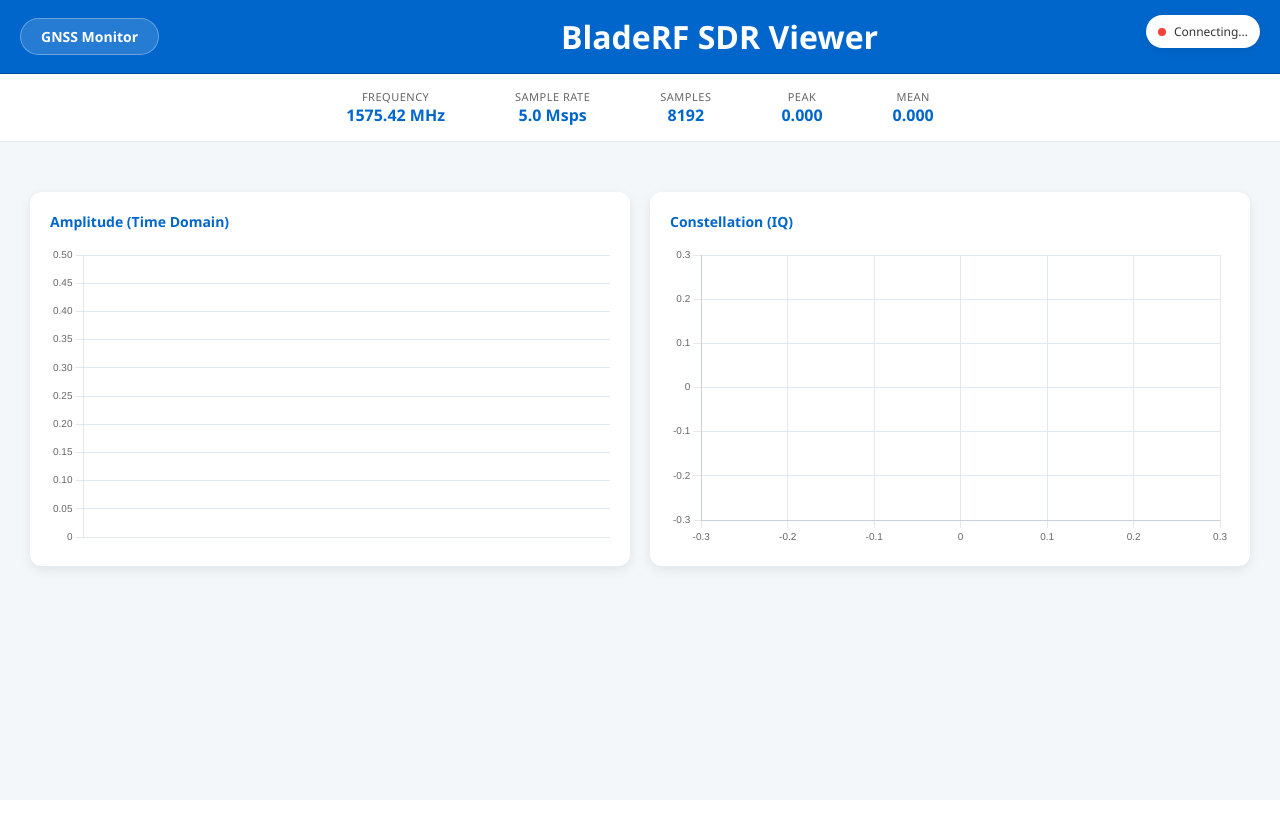
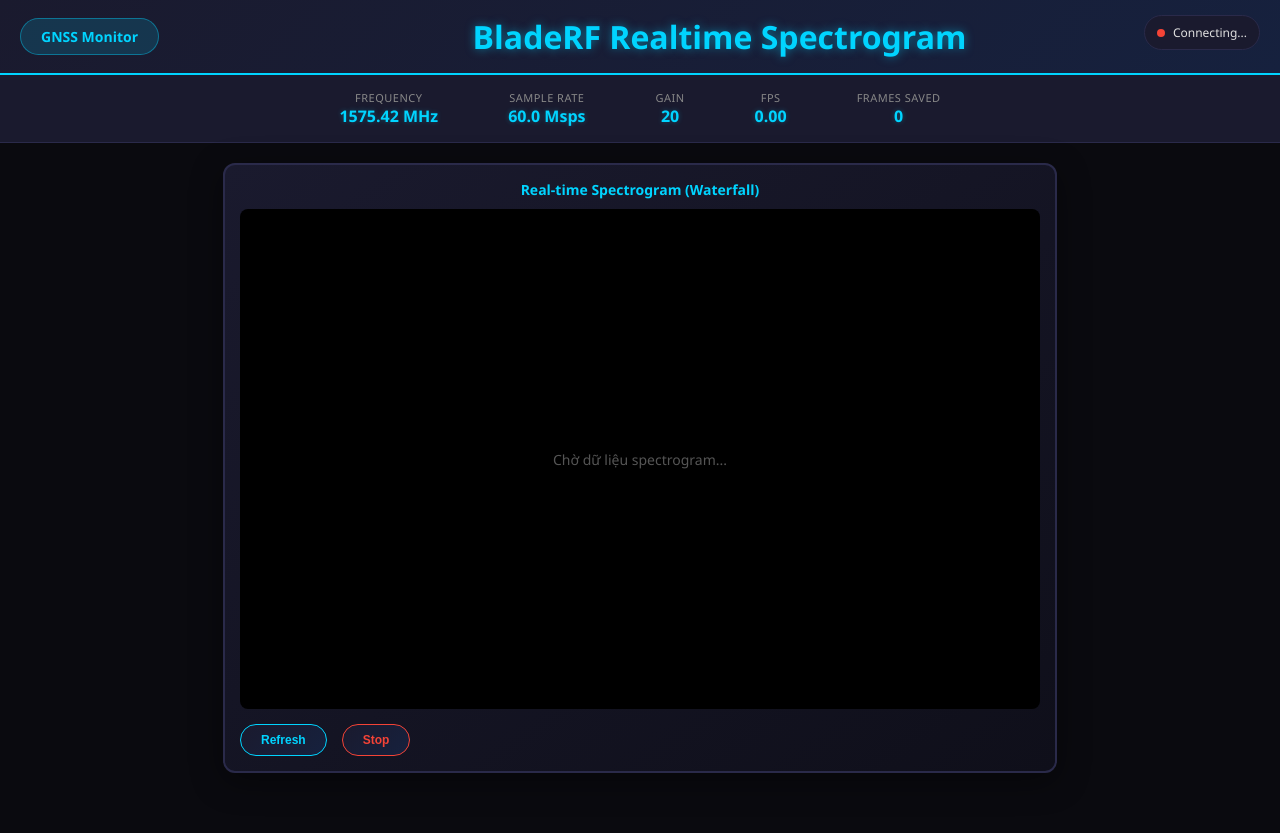
Before and after one commit to HoanTqHust/GNSS_monitoring_station, a Flask app: page /sdr in a window 1280 px wide. Before the commit the page ends 577 px from the top, so only its background shows below. Run offline with Flask 3, Linux system fonts and the light colour scheme; parts of the project's set-up code (start-up, migrations or seed data) failed here and were passed over; some libraries are stand-ins or nearby versions.

Commit message:
draw spectrogram forr blade rf

```diff
--- a/app.py
+++ b/app.py
@@ -3,7 +3,7 @@
 from multiprocessing import Process
 from multiprocessing import Queue as MpQueue
 from queue import Queue as ThreadQueue
-from flask import Flask, render_template
+from flask import Flask, render_template, jsonify, request, send_file
 from flask_cors import CORS
 from flask_socketio import SocketIO
 from thread.ReadSerialThread import ReadSerial
@@ -82,6 +82,39 @@
     return render_template("sdr.html")
 
 
+@app.route("/sdr/latest_bmp")
+def sdr_latest_bmp():
+    bmp_dir = os.path.join(os.path.dirname(os.path.abspath(__file__)), "BKDATASET")
+    if not os.path.isdir(bmp_dir):
+        return jsonify({"filename": None})
+    files = [os.path.join(bmp_dir, f) for f in os.listdir(bmp_dir) if f.lower().endswith(".bmp")]
+    if not files:
+        return jsonify({"filename": None})
+    latest = max(files, key=os.path.getmtime)
+    return jsonify({"filename": latest})
+
+
+@app.route("/sdr/bmp/<path:filename>")
+def sdr_serve_bmp(filename):
+    """Serve BMP file from BKDATASET directory"""
+    bmp_dir = os.path.join(os.path.dirname(os.path.abspath(__file__)), "BKDATASET")
+    # Security: only allow files within BKDATASET
+    if ".." in filename or not filename.endswith(".bmp"):
+        return "Invalid file", 400
+    full_path = os.path.join(bmp_dir, os.path.basename(filename))
+    if not os.path.exists(full_path):
+        return "Not found", 404
+    return send_file(full_path, mimetype="image/bmp")
+
+
+@app.route("/sdr/stop", methods=["POST"])
+def sdr_stop():
+    sdr_thread = SDRThread.get_instance(socketio)
+    sdr_thread.stop()
+    socketio.emit("sdr_stopped")
+    return jsonify({"status": "stopped"})
+
+
 @socketio.on('connect')
 def handle_connect():
     print("Client connected")
--- a/templates/sdr.html
+++ b/templates/sdr.html
@@ -3,24 +3,27 @@
 
 <head>
     <meta charset="UTF-8">
-    <title>SDR Viewer</title>
+    <title>SDR Spectrogram Viewer</title>
     <script src="https://cdnjs.cloudflare.com/ajax/libs/socket.io/4.7.2/socket.io.min.js"></script>
-    <script src="https://cdn.jsdelivr.net/npm/chart.js@4.4.0/dist/chart.umd.min.js"></script>
     <style>
+        * {
+            box-sizing: border-box;
+        }
+
         body {
             font-family: 'Segoe UI', Tahoma, Geneva, Verdana, sans-serif;
             margin: 0;
-            background-color: #f4f7f9;
-            color: #333;
+            background-color: #0a0a0f;
+            color: #e0e0e0;
         }
 
         h1 {
-            background-color: #0066cc;
-            color: white;
+            background: linear-gradient(135deg, #1a1a2e 0%, #16213e 100%);
+            color: #00d4ff;
             padding: 15px 20px;
             margin: 0;
             text-align: center;
-            border-bottom: 1px solid #004c99;
+            border-bottom: 2px solid #00d4ff;
             display: flex;
             align-items: center;
             justify-content: center;
@@ -29,22 +32,24 @@
 
         h1 .page-title {
             flex: 1;
+            text-shadow: 0 0 10px rgba(0, 212, 255, 0.5);
         }
 
         .nav-btn {
-            background-color: rgba(255, 255, 255, 0.15);
-            color: white;
+            background-color: rgba(0, 212, 255, 0.15);
+            color: #00d4ff;
             padding: 8px 20px;
             border-radius: 20px;
             text-decoration: none;
             font-size: 14px;
             font-weight: 600;
-            transition: background-color 0.2s;
-            border: 1px solid rgba(255, 255, 255, 0.3);
+            transition: all 0.3s ease;
+            border: 1px solid rgba(0, 212, 255, 0.4);
         }
 
         .nav-btn:hover {
-            background-color: rgba(255, 255, 255, 0.25);
+            background-color: rgba(0, 212, 255, 0.3);
+            box-shadow: 0 0 15px rgba(0, 212, 255, 0.3);
         }
 
         .stats-bar {
@@ -52,8 +57,8 @@
             justify-content: center;
             gap: 30px;
             padding: 15px;
-            background-color: white;
-            border-bottom: 1px solid #e2e8f0;
+            background-color: #1a1a2e;
+            border-bottom: 1px solid #2a2a4a;
             flex-wrap: wrap;
         }
 
@@ -64,15 +69,16 @@
 
         .stat-label {
             font-size: 11px;
-            color: #666;
+            color: #888;
             text-transform: uppercase;
             letter-spacing: 0.5px;
         }
 
         .stat-value {
             font-size: 16px;
-            color: #0066cc;
+            color: #00d4ff;
             font-weight: bold;
+            text-shadow: 0 0 5px rgba(0, 212, 255, 0.3);
         }
 
         #status {
@@ -83,10 +89,10 @@
             align-items: center;
             gap: 8px;
             font-size: 12px;
-            background-color: white;
+            background-color: #1a1a2e;
             padding: 8px 12px;
             border-radius: 20px;
-            box-shadow: 0 2px 8px rgba(0, 0, 0, 0.1);
+            border: 1px solid #2a2a4a;
             z-index: 100;
         }
 
@@ -99,46 +105,95 @@
 
         .dot.live {
             background-color: #4caf50;
+            box-shadow: 0 0 8px rgba(76, 175, 80, 0.6);
         }
 
-        .charts {
-            display: grid;
-            grid-template-columns: 1fr 1fr;
-            gap: 20px;
-            padding: 30px;
-            max-width: 1400px;
-            margin: 0 auto;
+        .main-container {
+            display: flex;
+            flex-direction: column;
+            align-items: center;
+            padding: 20px;
         }
 
-        .chart-box {
-            background-color: white;
+        .spectrogram-box {
+            background: linear-gradient(145deg, #1a1a2e, #0f0f1a);
+            border: 2px solid #2a2a4a;
             border-radius: 12px;
-            padding: 20px;
-            box-shadow: 0 4px 12px rgba(0, 0, 0, 0.08);
+            padding: 15px;
+            margin-bottom: 20px;
+            box-shadow: 0 8px 32px rgba(0, 0, 0, 0.4);
         }
 
-        .chart-box h3 {
+        .spectrogram-box h3 {
+            color: #00d4ff;
+            margin: 0 0 10px 0;
             font-size: 14px;
-            color: #0066cc;
-            margin: 0 0 15px 0;
-            font-weight: 600;
+            text-align: center;
         }
 
-        .chart-container {
-            position: relative;
-            height: 300px;
+        #spectrogram-container {
+            background-color: #000;
+            border-radius: 8px;
+            min-width: 800px;
+            min-height: 500px;
+            display: flex;
+            align-items: center;
+            justify-content: center;
         }
 
-        #error {
+        #spectrogram {
+            max-width: 100%;
+            border-radius: 4px;
+        }
+
+        #no-image {
+            color: #555;
+            font-size: 14px;
+        }
+
+        .controls {
+            display: flex;
+            gap: 15px;
+            margin-top: 15px;
+        }
+
+        .btn {
+            background: linear-gradient(135deg, #1a1a2e, #16213e);
+            color: #00d4ff;
+            border: 1px solid #00d4ff;
+            padding: 8px 20px;
+            border-radius: 20px;
+            cursor: pointer;
+            font-size: 12px;
+            font-weight: 600;
+            transition: all 0.3s ease;
+        }
+
+        .btn:hover {
+            background: rgba(0, 212, 255, 0.2);
+            box-shadow: 0 0 15px rgba(0, 212, 255, 0.3);
+        }
+
+        .btn.danger {
+            border-color: #f44336;
             color: #f44336;
+        }
+
+        .btn.danger:hover {
+            background: rgba(244, 67, 54, 0.2);
+            box-shadow: 0 0 15px rgba(244, 67, 54, 0.3);
+        }
+
+        #info {
             text-align: center;
             padding: 10px;
+            color: #888;
             font-size: 12px;
         }
 
         @media (max-width: 900px) {
-            .charts {
-                grid-template-columns: 1fr;
+            #spectrogram-container {
+                min-width: 100%;
             }
         }
     </style>
@@ -147,7 +202,7 @@
 <body>
     <h1>
         <a href="/" class="nav-btn">GNSS Monitor</a>
-        <span class="page-title">BladeRF SDR Viewer</span>
+        <span class="page-title">BladeRF Realtime Spectrogram</span>
     </h1>
 
     <div class="stats-bar">
@@ -157,19 +212,19 @@
         </div>
         <div class="stat">
             <div class="stat-label">Sample Rate</div>
-            <div class="stat-value" id="sr">5.0 Msps</div>
+            <div class="stat-value" id="sr">60.0 Msps</div>
         </div>
         <div class="stat">
-            <div class="stat-label">Samples</div>
-            <div class="stat-value" id="samples">8192</div>
+            <div class="stat-label">Gain</div>
+            <div class="stat-value" id="gain">20</div>
         </div>
         <div class="stat">
-            <div class="stat-label">Peak</div>
-            <div class="stat-value" id="peak">0.000</div>
+            <div class="stat-label">FPS</div>
+            <div class="stat-value" id="fps">0.00</div>
         </div>
         <div class="stat">
-            <div class="stat-label">Mean</div>
-            <div class="stat-value" id="mean">0.000</div>
+            <div class="stat-label">Frames Saved</div>
+            <div class="stat-value" id="frames">0</div>
         </div>
     </div>
 
@@ -178,125 +233,133 @@
         <span id="statusText">Connecting...</span>
     </div>
 
-    <div id="error"></div>
-
-    <div class="charts">
-        <div class="chart-box">
-            <h3>Amplitude (Time Domain)</h3>
-            <div class="chart-container">
-                <canvas id="timeChart"></canvas>
+    <div class="main-container">
+        <div class="spectrogram-box">
+            <h3>Real-time Spectrogram (Waterfall)</h3>
+            <div id="spectrogram-container">
+                <span id="no-image">Chờ dữ liệu spectrogram...</span>
+                <img id="spectrogram" style="display: none;" alt="Spectrogram">
+            </div>
+            <div class="controls">
+                <button class="btn" onclick="refreshImage()">Refresh</button>
+                <button class="btn danger" onclick="stopAcquisition()">Stop</button>
             </div>
         </div>
-        <div class="chart-box">
-            <h3>Constellation (IQ)</h3>
-            <div class="chart-container">
-                <canvas id="scatterChart"></canvas>
-            </div>
-        </div>
+
+        <div id="info"></div>
     </div>
 
     <script>
         const socket = io();
-
-        let timeChart, scatterChart;
-        const MAX_TIME_POINTS = 500;
-        const MAX_SCATTER_POINTS = 500;
+        let lastFilename = null;
+        let refreshTimer = null;
+        let frameCount = 0;
+        let lastFpsUpdate = Date.now();
+        let fps = 0;
+        let imgLoading = false;
 
         function showError(msg) {
-            document.getElementById("error").textContent = msg;
+            document.getElementById("info").textContent = msg;
+            document.getElementById("info").style.color = "#f44336";
         }
 
         function clearError() {
-            document.getElementById("error").textContent = "";
+            document.getElementById("info").textContent = "";
         }
 
         socket.on("connect", () => {
             document.getElementById("statusText").textContent = "Connected";
             document.getElementById("dot").classList.add("live");
+            startRefreshTimer();
         });
 
         socket.on("disconnect", () => {
             document.getElementById("statusText").textContent = "Disconnected";
             document.getElementById("dot").classList.remove("live");
+            stopRefreshTimer();
         });
 
         socket.on("sdr_data", (data) => {
             clearError();
-            document.getElementById("peak").textContent = data.peak ? data.peak.toFixed(4) : "0.000";
-            document.getElementById("mean").textContent = data.mean ? data.mean.toFixed(4) : "0.000";
-
-            // Update amplitude chart
-            if (data.amp && data.amp.length > 0) {
-                timeChart.data.datasets[0].data = data.amp.slice(0, MAX_TIME_POINTS);
-                timeChart.update("none");
+            if (data.fps !== undefined) {
+                document.getElementById("fps").textContent = data.fps.toFixed(2);
             }
-
-            // Update constellation
-            if (data.iq && data.iq.length > 0) {
-                const points = [];
-                for (let i = 0; i < Math.min(data.iq.length / 2, MAX_SCATTER_POINTS) * 2; i += 2) {
-                    points.push({ x: data.iq[i], y: data.iq[i + 1] });
-                }
-                scatterChart.data.datasets[0].data = points;
-                scatterChart.update("none");
+            if (data.frames !== undefined) {
+                document.getElementById("frames").textContent = data.frames;
             }
         });
 
-        function initCharts() {
-            // Amplitude chart
-            const timeCtx = document.getElementById("timeChart").getContext("2d");
-            timeChart = new Chart(timeCtx, {
-                type: "line",
-                data: {
-                    labels: Array.from({ length: MAX_TIME_POINTS }, (_, i) => i),
-                    datasets: [{
-                        label: "|IQ|",
-                        data: [],
-                        borderColor: "#0066cc",
-                        borderWidth: 1.5,
-                        pointRadius: 0,
-                        fill: true,
-                        backgroundColor: "rgba(0, 102, 204, 0.1)"
-                    }]
-                },
-                options: {
-                    responsive: true,
-                    maintainAspectRatio: false,
-                    animation: false,
-                    plugins: { legend: { display: false }, tooltip: { enabled: false } },
-                    scales: {
-                        x: { display: false },
-                        y: { min: 0, max: 0.5, grid: { color: "#e2e8f0" }, ticks: { color: "#666", font: { size: 10 } } }
-                    }
-                }
-            });
+        socket.on("sdr_stopped", () => {
+            document.getElementById("statusText").textContent = "Stopped";
+            document.getElementById("dot").classList.remove("live");
+            stopRefreshTimer();
+        });
 
-            // Constellation chart
-            const scatterCtx = document.getElementById("scatterChart").getContext("2d");
-            scatterChart = new Chart(scatterCtx, {
-                type: "scatter",
-                data: {
-                    datasets: [{
-                        label: "IQ",
-                        data: [],
-                        backgroundColor: "rgba(0, 102, 204, 0.4)",
-                        pointRadius: 2
-                    }]
-                },
-                options: {
-                    responsive: true,
-                    maintainAspectRatio: false,
-                    animation: false,
-                    plugins: { legend: { display: false }, tooltip: { enabled: false } },
-                    scales: {
-                        x: { min: -0.3, max: 0.3, grid: { color: "#e2e8f0" }, ticks: { color: "#666", font: { size: 10 } } },
-                        y: { min: -0.3, max: 0.3, grid: { color: "#e2e8f0" }, ticks: { color: "#666", font: { size: 10 } } }
-                    }
-                }
-            });
+        function startRefreshTimer() {
+            if (refreshTimer) return;
+            refreshTimer = setInterval(refreshImage, 500);
         }
 
-        window.addEventListener("load", initCharts);
+        function stopRefreshTimer() {
+            if (refreshTimer) {
+                clearInterval(refreshTimer);
+                refreshTimer = null;
+            }
+        }
+
+        function updateSpectrogram(filename) {
+            const img = document.getElementById("spectrogram");
+            const noImage = document.getElementById("no-image");
+
+            imgLoading = true;
+            img.onload = () => {
+                imgLoading = false;
+                noImage.style.display = "none";
+                img.style.display = "block";
+            };
+            img.onerror = () => {
+                imgLoading = false;
+            };
+
+            // Use /sdr/bmp/<basename> endpoint
+            const basename = filename.split("/").pop();
+            img.src = "/sdr/bmp/" + basename + "?t=" + Date.now();
+
+            document.getElementById("info").textContent = "Showing: " + basename;
+            lastFilename = filename;
+
+            document.getElementById("info").textContent = "Showing: " + filename.split("/").pop();
+            lastFilename = filename;
+
+            frameCount++;
+            const now = Date.now();
+            if (now - lastFpsUpdate >= 1000) {
+                fps = frameCount / ((now - lastFpsUpdate) / 1000);
+                document.getElementById("fps").textContent = fps.toFixed(2);
+                frameCount = 0;
+                lastFpsUpdate = now;
+            }
+        }
+
+        function refreshImage() {
+            if (imgLoading) return; // Skip if image is still loading
+            fetch("/sdr/latest_bmp")
+                .then(res => res.json())
+                .then(data => {
+                    if (data.filename && data.filename !== lastFilename) {
+                        updateSpectrogram(data.filename);
+                    }
+                })
+                .catch(() => {});
+        }
+
+        function stopAcquisition() {
+            fetch("/sdr/stop", { method: "POST" })
+                .then(() => {
+                    document.getElementById("statusText").textContent = "Stopping...";
+                })
+                .catch(() => {});
+        }
     </script>
 </body>
 
```
Also changed, not shown: thread/SDRThread.py (+223 -67 lines), 1 other file.
